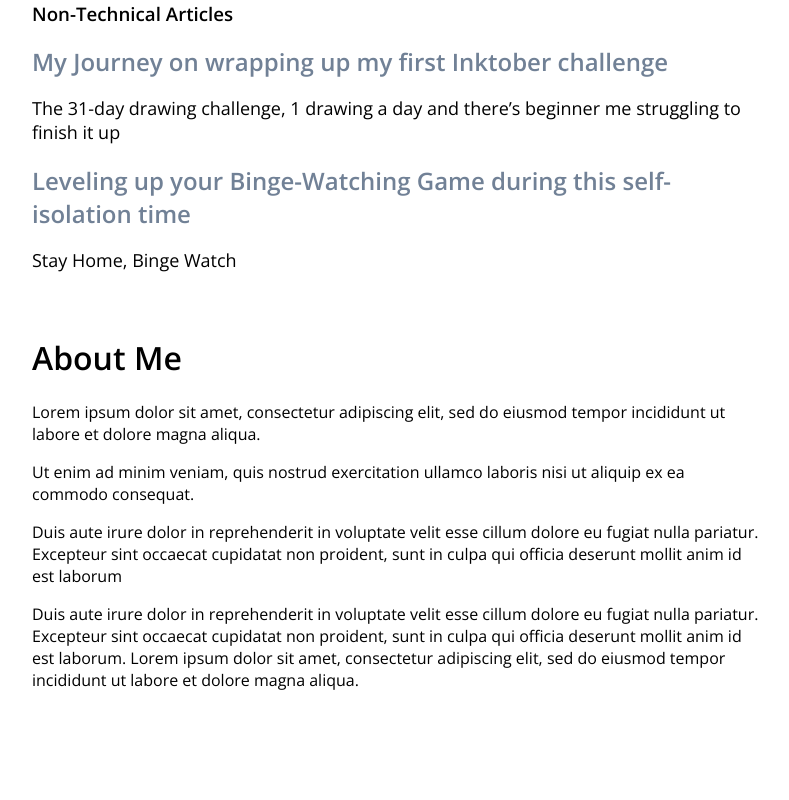
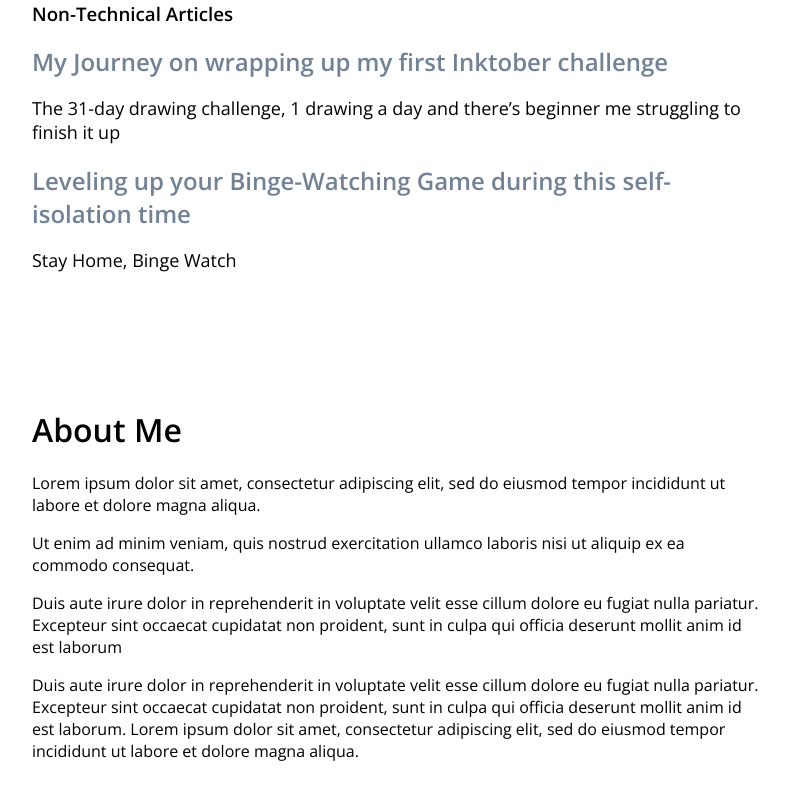
Before and after one commit to rishavmedhi/rm-portfolio, a React (Create React App) app: page / in a window 1280 px wide. Shown: the part 1104-1904 px from the top of the page, without its empty margins (242-1031 px from the left). Before the commit the page ends 1875 px from the top, so only its background shows below. Built offline with nearby package versions, Linux system fonts and the light colour scheme.

Commit message:
using css global variables for colors, wrapper css in separate class

```diff
--- a/src/components/ArticleItem/styles.scss
+++ b/src/components/ArticleItem/styles.scss
@@ -4,10 +4,10 @@ article{
     margin-bottom: 0;
     a, a:visited{
       text-decoration: none;
-      color: #718196
+      color: var(--link-color)
     }
     a:hover{
-      color: #38578a;
+      color:var(--link-hover-color);
       // border-bottom: 2px solid #c5d4f1;
       transition: 0.2s;
     }
--- a/src/pages/Homepage/styles/Homepage.style.scss
+++ b/src/pages/Homepage/styles/Homepage.style.scss
@@ -1,7 +1,14 @@
+:root{
+  --section-bg-color: #f7fafc;
+  --link-color: #718196;
+  --link-hover-color: #38578a;
+  --link-hover-black: #000;
+}
+
 #top-container{
   min-height: 100vh;
   position: relative;
-  background-color: rgb(247, 250, 252);
+  background-color: var(--section-bg-color);
   .top-banner-wrapper{
     position: absolute;
     left: 0;
@@ -27,11 +34,11 @@
           font-weight: 600;
           a, a:visited{
             text-decoration: none;
-            color: #718196;
+            color: var(--link-color);
             transition: 0.2s;
           }
           a:hover{
-            color: #000;
+            color: var(--link-hover-black);
             transition: 0.5s;
           }
         }
@@ -39,15 +46,15 @@
     }
   }
 }
-.main-container{
+.wrapper-spacing{
   max-width: calc(700px + 2rem);
   margin: 0 auto;
   padding: 1rem;
-
+}
+.main-container{
   .writing-wrapper{
     margin-bottom: 4em;
   }
-
   .about-me-wrapper{
     position: relative;
     margin-bottom: 4em;
--- a/src/pages/Homepage/views/Homepage.jsx
+++ b/src/pages/Homepage/views/Homepage.jsx
@@ -38,7 +38,7 @@ export default class Homepage extends Component {
         </div>
         </div>
         <main className="main-container">
-          <div className="writing-wrapper">
+          <div className="writing-wrapper wrapper-spacing">
             <h1>Writing</h1>
             <h3>Technical Articles</h3>
             <div className="article-wrapper">
@@ -63,7 +63,7 @@ export default class Homepage extends Component {
               />
             </div>
           </div>
-          <div className="about-me-wrapper">
+          <div className="about-me-wrapper wrapper-spacing">
             <AboutMe />
           </div>
         </main>
```
